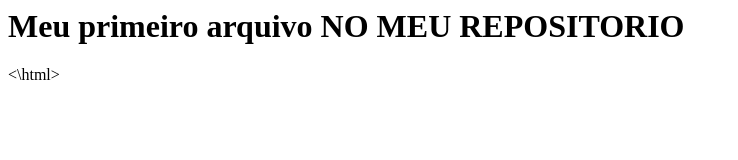
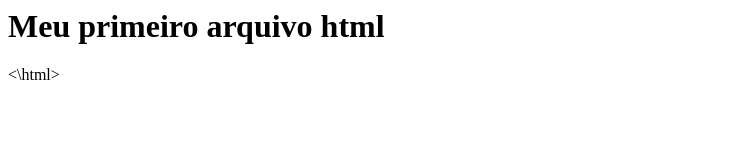
Before and after one commit to DIENIFERSIMARA/PRIMEIRO-REPOSITORIO, a plain HTML site: page index.html in a window 1280 px wide. Shown: the whole page, without its empty margins (0-738 px from the left). Drawn offline with Linux system fonts and the light colour scheme.

Commit message:
Update index.html

```diff
--- a/index.html
+++ b/index.html
@@ -1,3 +1,3 @@
 <html>
-        <h1> Meu primeiro arquivo NO MEU REPOSITORIO </h1>
+        <h1> Meu primeiro arquivo html</h1>
 <\html>
```
